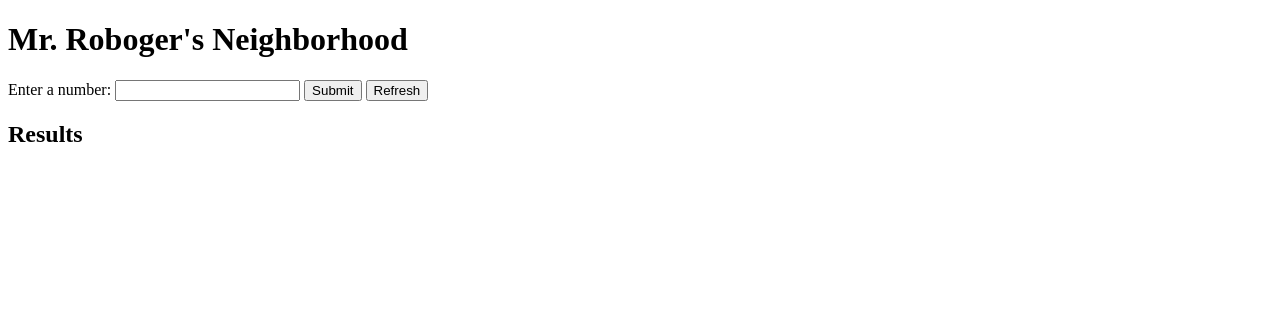
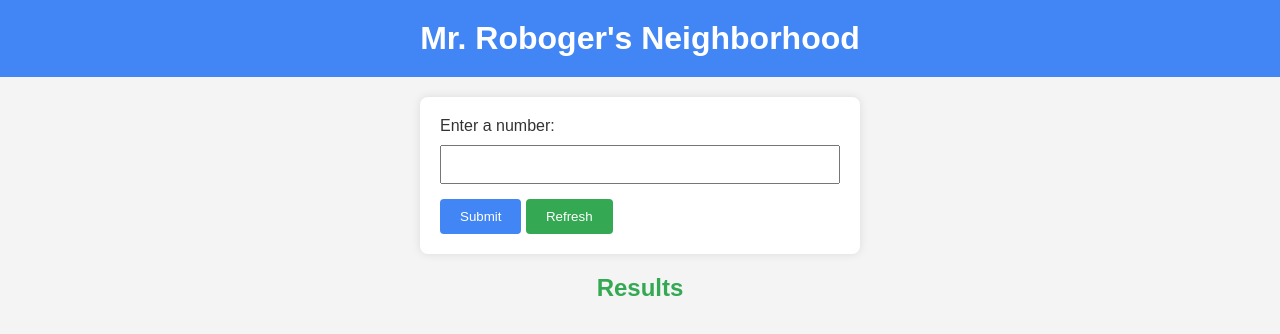
Before and after one commit to kirstenalexissmith/MrRobogers-Neighborhood, a plain HTML site: page index.html in a window 1280 px wide. Drawn offline with Linux system fonts and the light colour scheme.

Commit message:
add styling

```diff
--- a/css/styles.css
+++ b/css/styles.css
@@ -0,0 +1,81 @@
+/* Reset some default styles */
+body,
+h1,
+h2,
+p,
+form {
+  margin: 0;
+  padding: 0;
+}
+
+body {
+  font-family: 'Arial', sans-serif;
+  background-color: #f4f4f4;
+  color: #333;
+}
+
+h1 {
+  background-color: #4285f4;
+  color: #fff;
+  text-align: center;
+  padding: 20px;
+}
+
+form {
+  max-width: 400px;
+  margin: 20px auto;
+  background-color: #fff;
+  padding: 20px;
+  border-radius: 8px;
+  box-shadow: 0 0 10px rgba(0, 0, 0, 0.1);
+}
+
+label {
+  display: block;
+  margin-bottom: 10px;
+}
+
+input {
+  width: 100%;
+  padding: 10px;
+  margin-bottom: 15px;
+  box-sizing: border-box;
+}
+
+button {
+  background-color: #4285f4;
+  color: #fff;
+  padding: 10px 20px;
+  border: none;
+  border-radius: 4px;
+  cursor: pointer;
+}
+
+button#refresh {
+  background-color: #34a853;
+}
+
+button:hover {
+  background-color: #3e78c2;
+}
+
+h2 {
+  margin-top: 20px;
+}
+
+.results-header {
+  color: #34a853;
+  text-align: center;
+}
+
+#results {
+  font-size: 18px;
+  color: #4285f4;
+}
+
+/* Responsive Styles */
+@media (max-width: 600px) {
+  form {
+    max-width: 100%;
+  }
+}
--- a/index.html
+++ b/index.html
@@ -17,7 +17,7 @@
 </form>
 
 <div>
-  <h2>Results</h2>
+  <h2 class="results-header">Results</h2>
   <p id="results"></p>
 </div>
 
```
